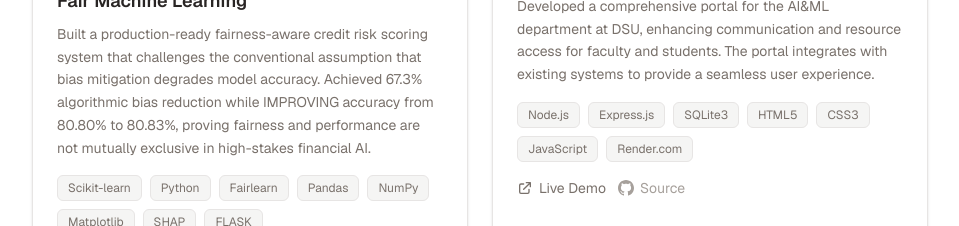
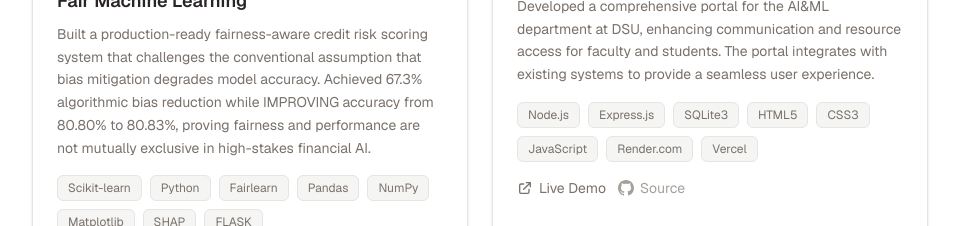
Before and after one commit to Gxneshex/ganesh-portfolio, a Next.js app: page / in a window 1280 px wide. Shown: the part 5180-5406 px from the top of the page, without its empty margins (160-1119 px from the left). Built offline with nearby package versions, Linux system fonts and the light colour scheme.

Commit message:
update: portfolio data

```diff
--- a/app/data/portfolio.ts
+++ b/app/data/portfolio.ts
@@ -219,7 +219,7 @@ export const portfolioData = {
         "Integrated with existing systems to ensure data consistency and accessibility",
         "Enhanced user experience through intuitive design and responsive layout",
       ],
-      technologies: ["Node.js", "Express.js", "SQLite3", "HTML5", "CSS3", "JavaScript", "Render.com"],
+      technologies: ["Node.js", "Express.js", "SQLite3", "HTML5", "CSS3", "JavaScript", "Render.com", "Vercel"],
       link: "https://dsu-aiml-portal.vercel.app/",
       github: "https://github.com/Gxneshex/dsu-aiml-portal",
       status: "Live",
```
